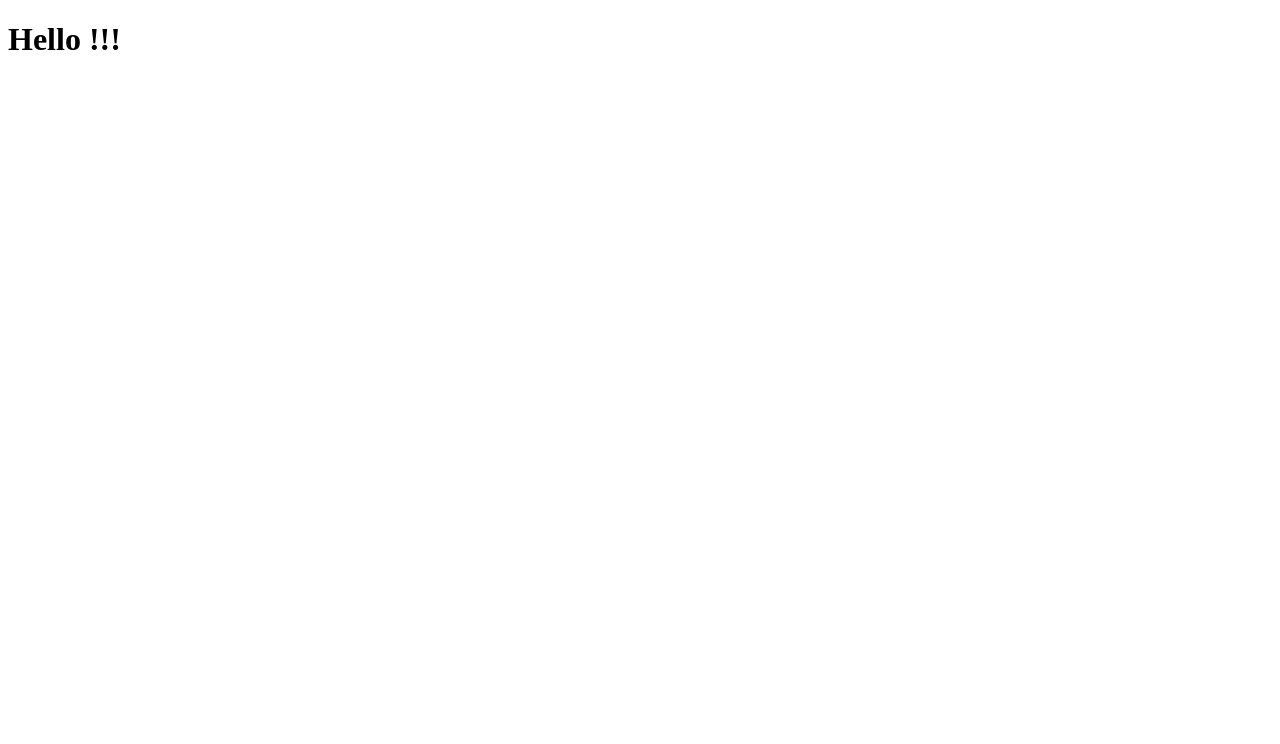
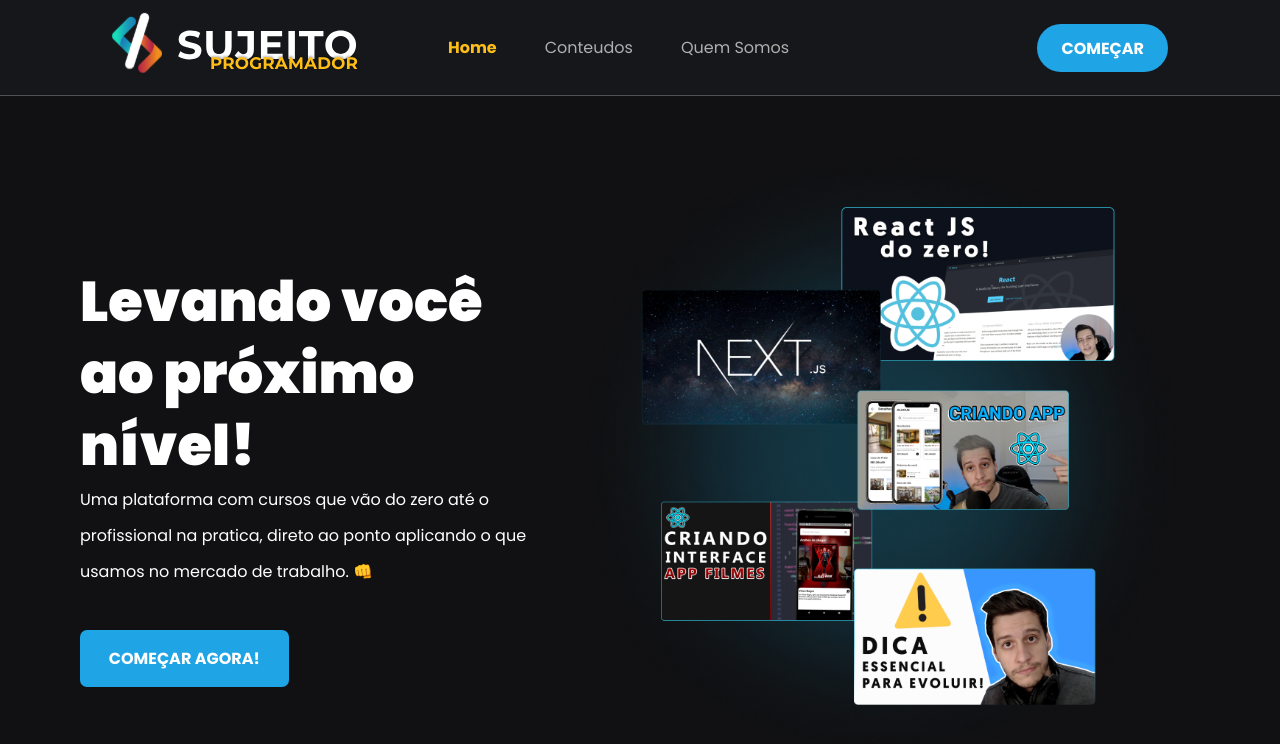
Before and after one commit to Mizaeldouglas/portifolio_mizael_douglas, a Next.js app: page / in a window 1280 px wide. Shown: the top 744 px of the page. Built offline with nearby package versions, Linux system fonts and the light colour scheme.

Commit message:
criando a homePage

```diff
--- a/package.json
+++ b/package.json
@@ -11,7 +11,8 @@
   "dependencies": {
     "next": "12.1.0",
     "react": "17.0.2",
-    "react-dom": "17.0.2"
+    "react-dom": "17.0.2",
+    "sass": "^1.49.9"
   },
   "devDependencies": {
     "@types/node": "^17.0.21",
--- /dev/null
+++ b/src/components/ActiveLink/index.tsx
@@ -0,0 +1,26 @@
+import Link,{LinkProps} from "next/link";
+import { useRouter } from "next/router";
+import { ReactElement,cloneElement } from 'react'
+
+
+interface ActiveLinkProps extends LinkProps{
+	children: ReactElement;
+	activeClassName:string;
+}
+
+export function ActiveLink({children, activeClassName,...rest}:ActiveLinkProps) {
+
+	const { asPath } = useRouter()
+	// se ele estiver na pagina blog ele pega o /post
+
+	const className =  asPath === rest.href ? activeClassName : '';
+	//se a rota/pagina que estamos acessando for igual ao link que ele clicou ativamos o className
+
+	return(
+		<Link {...rest }>
+			{cloneElement(children,{
+				className
+			})}
+		</Link>
+	)
+}
--- /dev/null
+++ b/src/components/Header/index.tsx
@@ -0,0 +1,37 @@
+import styles from './styles.module.scss'
+import Image from 'next/image'
+import logo from '../../../public/images/logo.svg'
+
+
+import { ActiveLink } from '../ActiveLink'
+
+
+
+export function Header(){
+	return(
+		<header className={styles.headerContainer}>
+		<div className={styles.headerContent}>
+			<ActiveLink href='/' activeClassName={styles.active} >
+				<a>
+					<Image src={logo} alt='imagemLOGO'  />
+				</a>
+			</ActiveLink>
+			<nav>
+				<ActiveLink href='/' activeClassName={styles.active}>
+					<a>Home</a>
+				</ActiveLink>
+				<ActiveLink href='/posts'activeClassName={styles.active} >
+					<a>Conteudos</a>
+				</ActiveLink>
+				<ActiveLink href='/sobre'activeClassName={styles.active} >
+					<a>Quem Somos</a>
+				</ActiveLink>
+			</nav>
+
+			<a className={styles.readyButton} type='button' href='https://sujeitoprogramador.com' > COMEÇAR </a>
+
+		</div>
+
+		</header>
+	)
+}
--- /dev/null
+++ b/src/components/Header/styles.module.scss
@@ -0,0 +1,81 @@
+.headerContainer{
+	height: 6rem;
+	border-bottom:  1px solid var(--gray-200);
+	background: var(--gray-700);
+}
+.headerContent{
+	max-width: 1120px;
+	height: 6rem;
+	margin:  0 auto;
+	padding: 0 2rem;
+
+	display: flex;
+	align-items: center;
+	img{
+		cursor: pointer;
+	}
+	nav{
+		margin-left: 5rem;
+		height: 6rem;
+		a{
+			display: inline-block;
+			position: relative;
+			padding: 0 0.5rem;
+			height: 6rem;
+			line-height: 6rem;
+			color: var(--gray-100);
+			transition: color 0.2s;
+
+			& + a{
+				margin-left: 2rem;
+			}
+			&:hover{
+				color: #fff;
+			}
+			&.active{
+				color: var(--yellow-500);
+				font-weight: bold;
+			}
+		}
+	}
+}
+
+.readyButton{
+	margin-left: auto;
+	height: 3rem;
+	border-radius: 3rem;
+	background: var(--blue-900);
+	border: 0;
+	padding: 0 1.5rem;
+	display: flex;
+	justify-content: center;
+	align-items: center;
+	color: var(--white);
+	font-weight: bold;
+	transition: filter 0.2;
+
+
+	&:hover{
+		filter: brightness(1.1);
+	}
+}
+
+@media(max-width: 870px){
+	.headerContainer{
+		height: 11rem;
+		padding: 0.5rem 0;
+	}
+	.headerContent{
+		display: flex;
+		flex-direction: column;
+
+		nav{
+			display: block;
+			margin-left: auto;
+			margin-right: auto;
+		}
+		.readyButton{
+			display: none;
+		}
+	}
+}
--- a/src/pages/_app.tsx
+++ b/src/pages/_app.tsx
@@ -1,8 +1,16 @@
 import { AppProps } from 'next/app'
+import '../styles/global.scss'
 
+import { Header } from '../components/Header'
 
 function MyApp({ Component, pageProps }: AppProps) {
-  return <Component {...pageProps} />
+  return (
+	<>
+		<Header />
+		<Component {...pageProps} />
+
+	</>
+  )
 }
 
 export default MyApp
--- a/src/pages/index.tsx
+++ b/src/pages/index.tsx
@@ -1,8 +1,30 @@
+import Head from 'next/head'
+import styles from '../styles/home.module.scss'
+
 
 export default function Home() {
   return (
     <div>
-      <h1>Hello !!!</h1>
+      <>
+	  	<Head>
+			  <title>Mizael Douglas</title>
+		  </Head>
+		  <main className={styles.container}>
+			  <div className={styles.containerHeader}>
+				  <section className={styles.ctaText}>
+					<h1>Levando você ao próximo nível!</h1>
+					<span>Uma plataforma com cursos que vão do zero até o profissional na pratica, direto ao ponto aplicando o que usamos no mercado de trabalho. 👊</span>
+					<a>
+						<button>
+							COMEÇAR AGORA!
+						</button>
+					</a>
+				  </section>
+					<img src='/images/banner-conteudos.png' alt="conteudos" />
+
+			  </div>
+		  </main>
+	  </>
     </div>
   )
 }
--- /dev/null
+++ b/src/styles/global.scss
@@ -0,0 +1,48 @@
+*{
+	margin: 0;
+	padding: 0;
+	box-sizing: border-box;
+}
+
+:root{
+
+	--white: #fff;
+
+	--gray-100: #afafaf;
+	--gray-200: #525252;
+	--gray-700: #15171b;
+	--gray-900: #111113;
+
+	--blue-900: #1fa4e5;
+	--yellow-500: #ffbe16;
+
+}
+
+@media (max-width: 1080px){
+	html{
+		font-size: 93.75%; //vai gerar 15px
+	}
+}
+@media (max-width: 720px){
+	html{
+		font-size: 87.5%; //vai gerar 14px
+	}
+}
+
+
+body{
+	background-color:  var(--gray-900);
+}
+
+body ,input,textarea,button{
+	font: 400 1rem 'Poppins',sans-serif;
+}
+
+button{
+	cursor: pointer;
+}
+
+a{
+	color: inherit;
+	text-decoration: none;
+}
--- /dev/null
+++ b/src/styles/home.module.scss
@@ -0,0 +1,44 @@
+.container{
+	display: block;
+}
+
+.containerHeader{
+	min-height: calc(100vh - 5rem);
+	margin: 0 auto;
+	max-width: 1120px;
+
+	display: flex;
+	align-items: center;
+	justify-content: space-between;
+
+
+	img{
+		max-width: 640px;
+	}
+}
+
+.ctaText{
+	max-width: 600px;
+
+	h1{
+		font-size: 3.5rem;
+		line-height: 4.5rem;
+		font-weight: 900;
+		margin-top: 2.5rem;
+		color: var(--white);
+	}
+	span{
+		font-size: 1rem;
+		line-height: 2.25rem;
+		color: var(--white);
+	}
+	button{
+		background-color: var(--blue-900);
+		border: 0;
+		padding: 1rem 1.8rem;
+		margin-top: 2.5rem;
+		border-radius: 7px;
+		color: var(--white);
+		font-weight: bold;
+	}
+}
```
Also changed, not shown: 1 other file (tests, documents, lock files or other folders).
